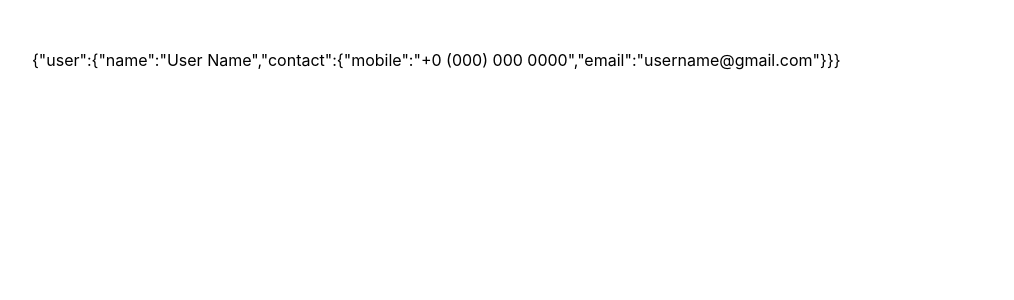
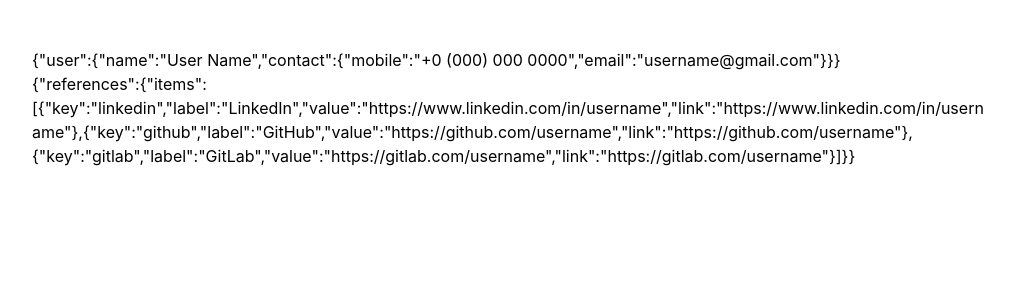
Before and after one commit to louvrecly/cv-generator-next, a Next.js app: page / in a window 1280 px wide. Shown: the top 300 px of the page, without its empty margins (128-1142 px from the left). Built offline with nearby package versions, Linux system fonts and the light colour scheme.

Commit message:
Add references fetch with useSWR on home page

```diff
--- a/pages/index.js
+++ b/pages/index.js
@@ -3,17 +3,30 @@
 const fetcher = (...args) => fetch(...args).then(res => res.json())
 
 export default function Home() {
-  const { data, error } = useSWR('api/user', fetcher)
+  const userRes = useSWR('api/user', fetcher)
+  const referencesRes = useSWR('api/references', fetcher)
 
   return (
     <div className="mx-8 py-12 h-full max-w-screen-sm break-words md:mx-auto lg:max-w-[960px]">
-      {
-        error
-          ? <p>Failed to Load Data</p>
-          : !data
-          ? <p>Loading...</p>
-          : JSON.stringify(data)
-      }
+      <div>
+        {
+          userRes.error
+            ? <p>Failed to Load Data</p>
+            : !userRes.data
+            ? <p>Loading...</p>
+            : JSON.stringify(userRes.data)
+        }
+      </div>
+
+      <div>
+        {
+          referencesRes.error
+            ? <p>Failed to Load Data</p>
+            : !referencesRes.data
+            ? <p>Loading...</p>
+            : JSON.stringify(referencesRes.data)
+        }
+      </div>
     </div>
   )
 }
```
